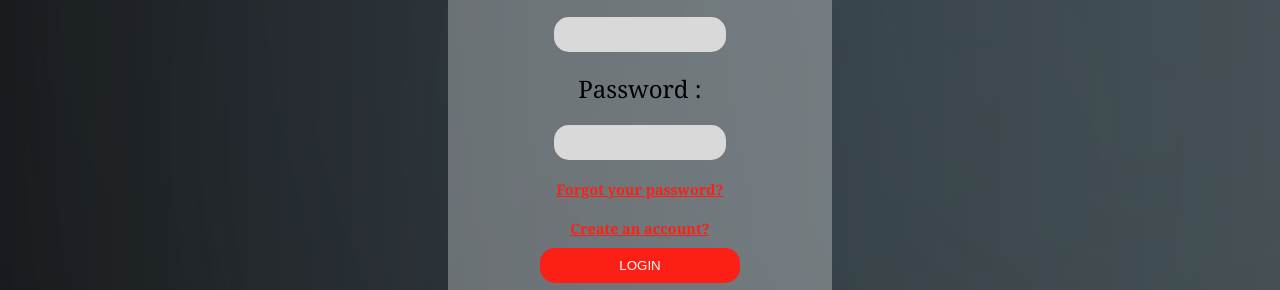
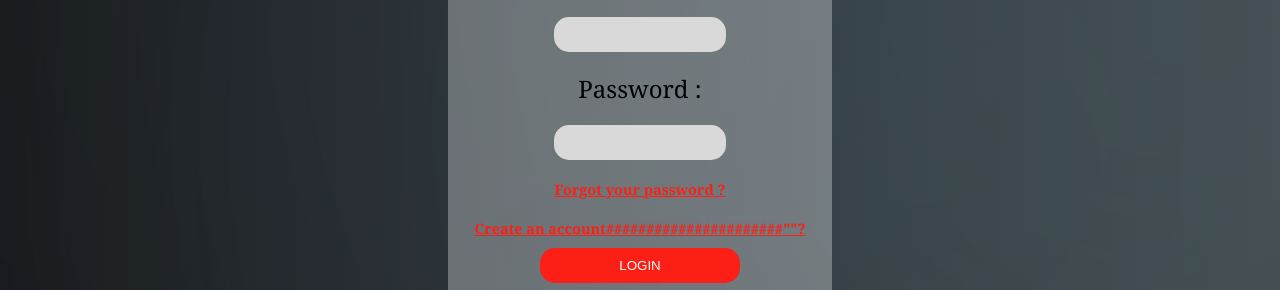
Before and after one commit to SamiDevW/checkList-front-end, a plain HTML site: page index.html in a window 1280 px wide. Shown: the part 325-615 px from the top of the page. Drawn offline with Linux system fonts and the light colour scheme.

Commit message:
Second commit

```diff
--- a/index.html
+++ b/index.html
@@ -43,9 +43,9 @@
                     <label for="username">Password :</label>
                     <input class="formInput" type="email" name="username" id="username">
                     <a href="#" class="linked-text">
-                        Forgot your password?
+                        Forgot your password ?
                     </a>
-                    <a href="#" class="linked-text">Create an account?</a>
+                    <a href="#" class="linked-text">Create an account######################""?</a>
                     <button class="btn">LOGIN</button>
                 </form>
                 <p>Or use :</p>
```
